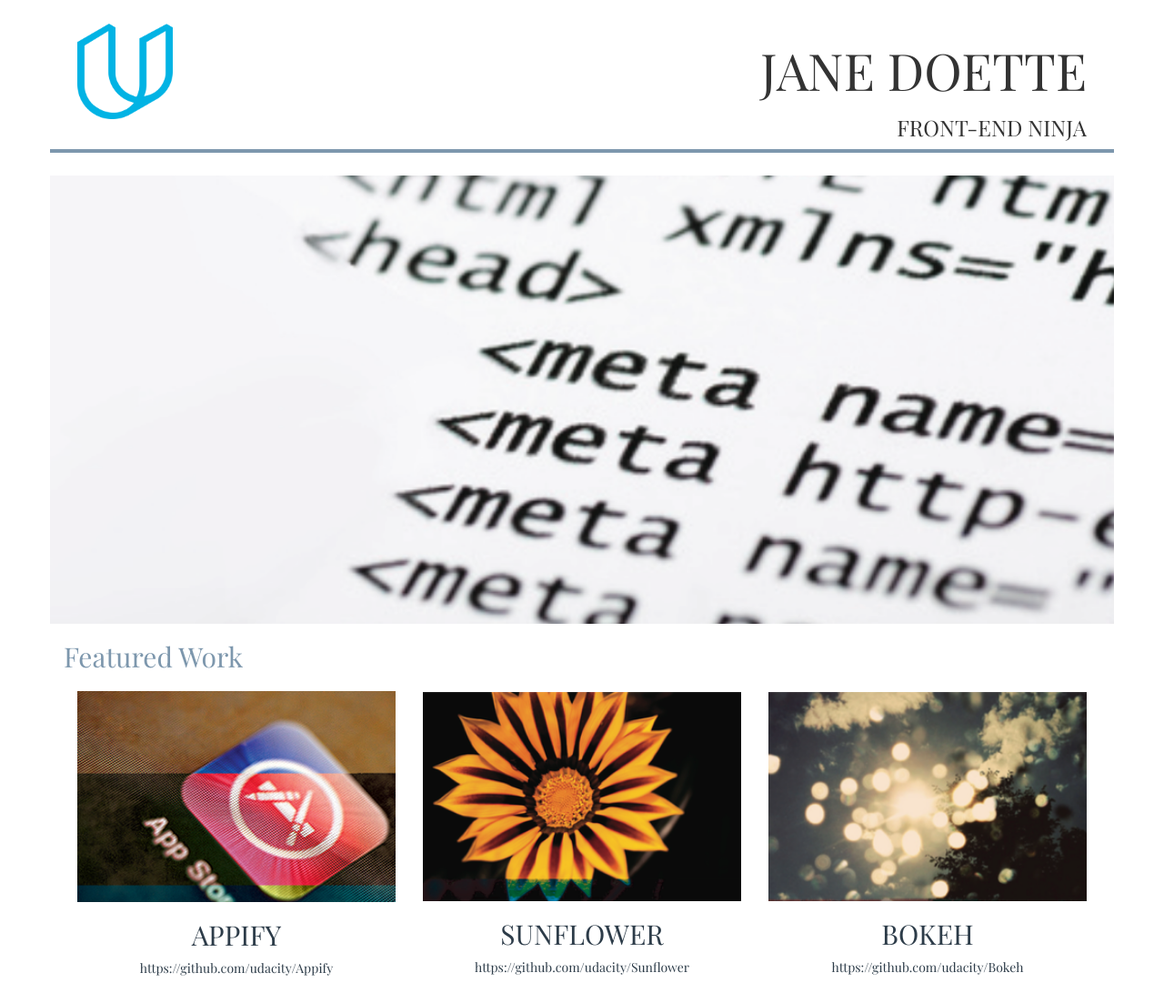
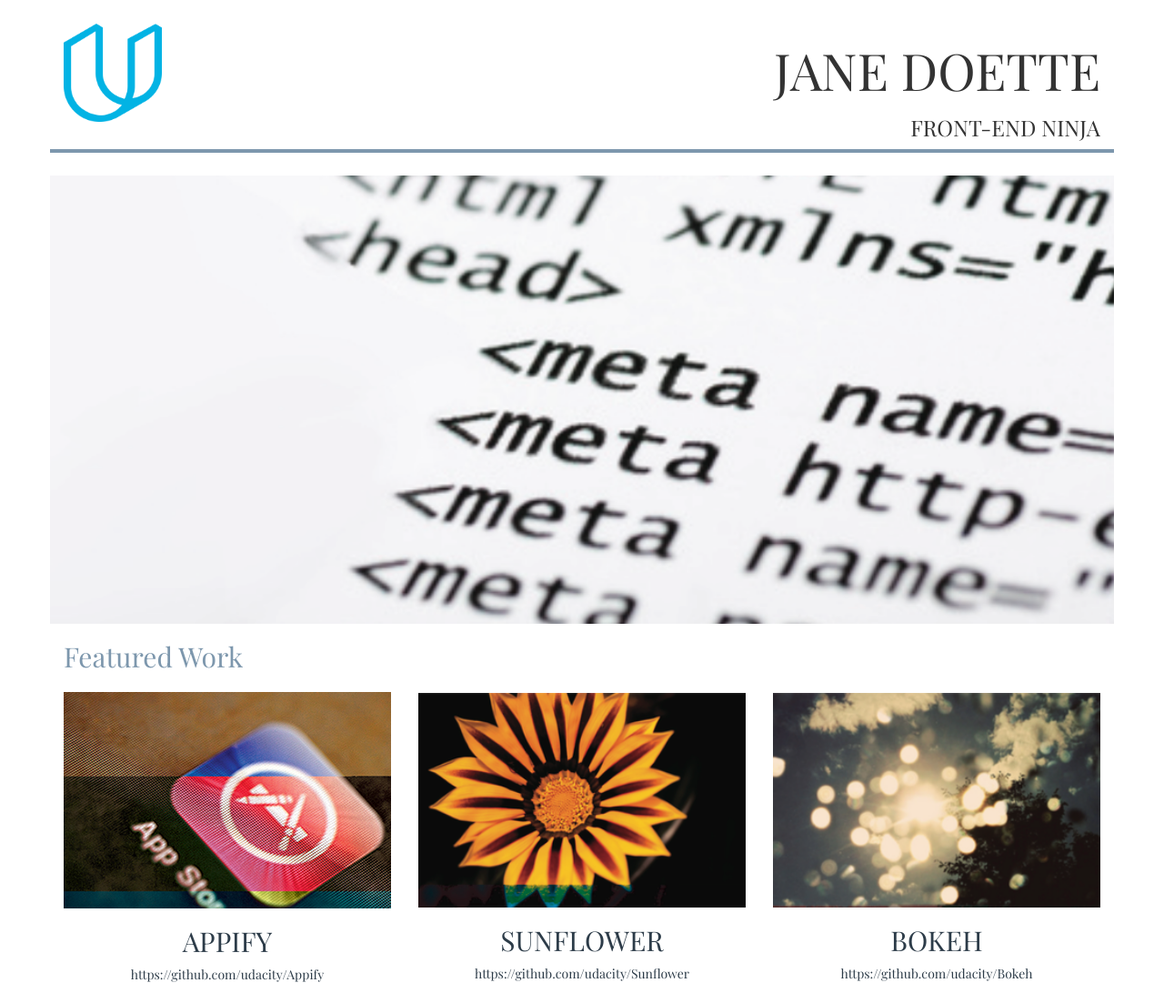
Before and after one commit to ajCastiglione/Udacity-Portfolio, a plain HTML site: page mock-portfolio-site/main.html in a window 1280 px wide. Shown: the whole page at 91% size. Drawn offline with nearby package versions, Linux system fonts and the light colour scheme.

Commit message:
Add files via upload

```diff
--- a/mock-portfolio-site/main.html
+++ b/mock-portfolio-site/main.html
@@ -13,6 +13,7 @@
 
   <header>
     <div class="header-content container clearfix">
+      <div class="row">
 
       <div class="logo-container col-xs-12 col-sm-4 col-lg-4">
         <img src="images/udacity.png" alt="udacity logo" />
@@ -23,6 +24,7 @@
         <h3>front-end ninja</h3>
       </div>
 
+      </div>
     </div>
 
   </header>
@@ -37,21 +39,27 @@
 
       <h2 class="featured-title">Featured Work</h2>
 
-      <div class="featured-towers">
+      <div class="featured-towers row">
           <div class="single-tower col-xs-12 col-sm-6 col-lg-4">
             <img src="images/appify.jpg" alt="appify image" />
             <h2>Appify</h2>
-            <a href="https://github.com/udacity/Appify">https://github.com/udacity/Appify</a>
+            <p>
+              <a href="https://github.com/udacity/Appify">https://github.com/udacity/Appify</a>
+            </p>
           </div>
           <div class="single-tower col-xs-12 col-sm-6 col-lg-4">
             <img src="images/sunflower.png" alt="sunflower image" />
             <h2>Sunflower</h2>
-            <a href="https://github.com/udacity/Sunflower">https://github.com/udacity/Sunflower</a>
+            <p>
+              <a href="https://github.com/udacity/Sunflower">https://github.com/udacity/Sunflower</a>
+            </p>
           </div>
           <div class="single-tower col-xs-12 col-sm-6 col-lg-4">
             <img src="images/bokeh.png" alt="bokeh image" />
             <h2>Bokeh</h2>
-            <a href="https://github.com/udacity/Bokeh">https://github.com/udacity/Bokeh</a>
+            <p>
+              <a href="https://github.com/udacity/Bokeh">https://github.com/udacity/Bokeh</a>
+            </p>
           </div>
       </div>
 
```
